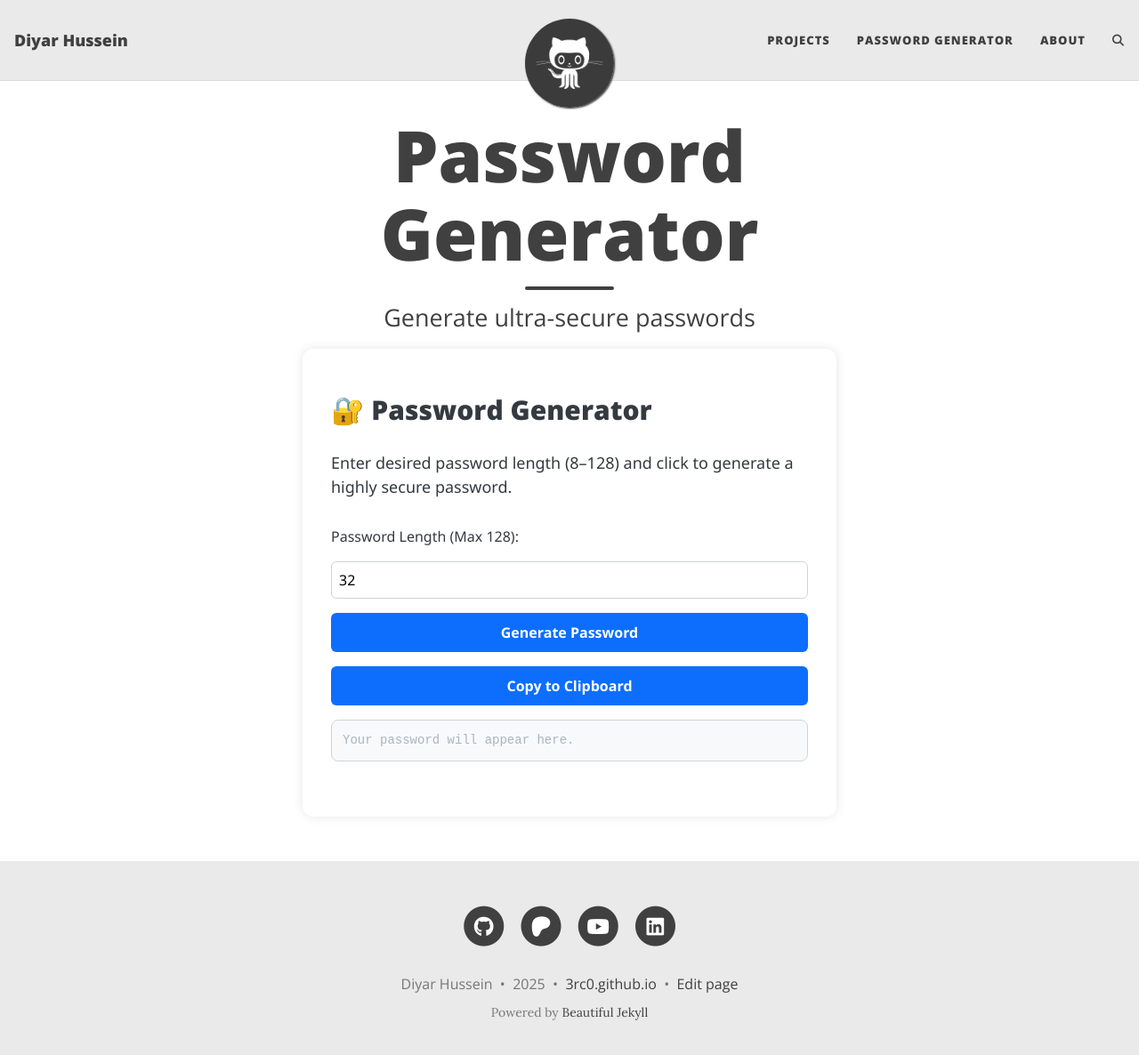
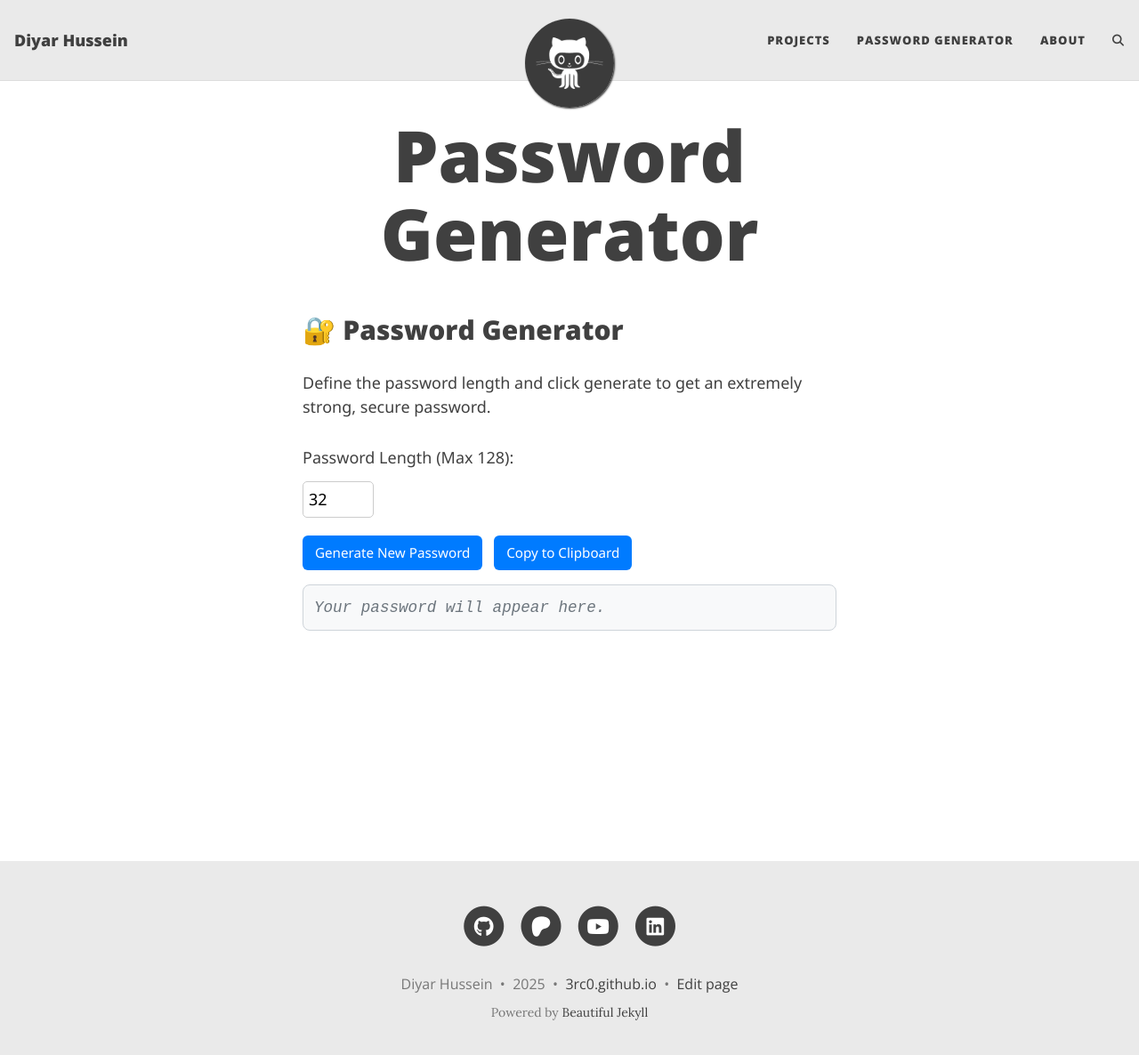
Before and after one commit to 3rc0/3rc0.github.io, a Jekyll site: the page built from pages/password-generator.md, in a window 1280 px wide and 1199 px high. Shown: the top 1186 px of the window at 89% size. Built offline with Jekyll 4.4.1, drawn with Linux system fonts in a browser that asks for light colours; comment, search, counter and statistics services are not loaded; some of the changed lines change nothing that is shown.

Commit message:
Updated password generator's style

```diff
--- a/pages/password-generator.md
+++ b/pages/password-generator.md
@@ -1,26 +1,14 @@
 ---
 layout: page
 title: Password Generator
-subtitle: Generate ultra-secure passwords
-gh-repo:
-gh-badge: [star, fork, follow]
-tags: [security, password, tool]
-comments: false
-mathjax: false
-author: "Diyar Hussein"
 permalink: /password-generator/
 ---
 
 <style>
-.password-container {
+#password-generator-container {
   max-width: 600px;
-  margin: auto;
-  padding: 2rem;
-  background: #ffffff;
-  box-shadow: 0 0 12px rgba(0,0,0,0.1);
-  border-radius: 12px;
-  font-family: 'Segoe UI', sans-serif;
-  color: #343a40;
+  margin: 0 auto;
+  font-family: "Segoe UI", Tahoma, Geneva, Verdana, sans-serif;
 }
 
 #password-box {
@@ -33,50 +21,58 @@ permalink: /password-generator/
   border-radius: 8px;
   word-break: break-word;
   min-height: 40px;
-  color:rgb(71, 76, 80);
+  transition: all 0.2s ease;
 }
 
-label, input, button {
-  display: block;
-  margin-top: 1rem;
-  font-size: 1rem;
-  width: 100%;
+#password-box.placeholder {
+  color: #6c757d;
+  font-style: italic;
 }
 
-input[type="number"] {
-  padding: 8px;
-  border: 1px solid #ced4da;
-  border-radius: 6px;
+#password-box.generated {
+  color: #212529;
+  font-weight: bold;
+  font-style: normal;
 }
 
 button {
-  margin-top: 1rem;
-  padding: 10px;
-  background-color: #0d6efd;
+  margin-top: 10px;
+  margin-right: 8px;
+  padding: 8px 14px;
+  font-size: 0.95rem;
+  background-color: #007bff;
   color: white;
   border: none;
   border-radius: 6px;
   cursor: pointer;
-  font-weight: bold;
-  transition: background-color 0.2s ease-in-out;
+  transition: background-color 0.2s ease;
+}
+button:hover {
+  background-color: #0056b3;
 }
 
-button:hover {
-  background-color: #0b5ed7;
+input[type="number"] {
+  padding: 6px;
+  width: 80px;
+  border-radius: 5px;
+  border: 1px solid #ccc;
+  margin-top: 5px;
+  margin-bottom: 10px;
 }
 </style>
 
-<div class="password-container">
+<div id="password-generator-container">
   <h2>🔐 Password Generator</h2>
-  <p>Enter desired password length (8–128) and click to generate a highly secure password.</p>
+  <p>Define the password length and click generate to get an extremely strong, secure password.</p>
 
   <label for="length">Password Length (Max 128):</label>
+  <br>
   <input type="number" id="length" min="8" max="128" value="32">
-
-  <button onclick="generatePassword()">Generate Password</button>
+  <br>
+  <button onclick="generatePassword()">Generate New Password</button>
   <button onclick="copyPassword()">Copy to Clipboard</button>
 
-  <p id="password-box" style="font-size: 14px; margin-center: 10px; color:rgb(169, 181, 194);">Your password will appear here.</p>
+  <p id="password-box" class="placeholder">Your password will appear here.</p>
 </div>
 
 <script>
@@ -90,18 +86,22 @@ function generatePassword() {
 
   let password = '';
   const array = new Uint32Array(length);
-  window.crypto.getRandomValues(array); // Secure RNG
+  window.crypto.getRandomValues(array);  // secure RNG
 
   for (let i = 0; i < length; i++) {
     password += charset[array[i] % charset.length];
   }
 
-  document.getElementById("password-box").innerText = password;
+  const box = document.getElementById("password-box");
+  box.innerText = password;
+  box.classList.remove("placeholder");
+  box.classList.add("generated");
 }
 
 function copyPassword() {
-  const password = document.getElementById("password-box").innerText;
-  if (!password || password.includes("Your password")) {
+  const box = document.getElementById("password-box");
+  const password = box.innerText;
+  if (!password || box.classList.contains("placeholder")) {
     alert("No password to copy!");
     return;
   }
```
